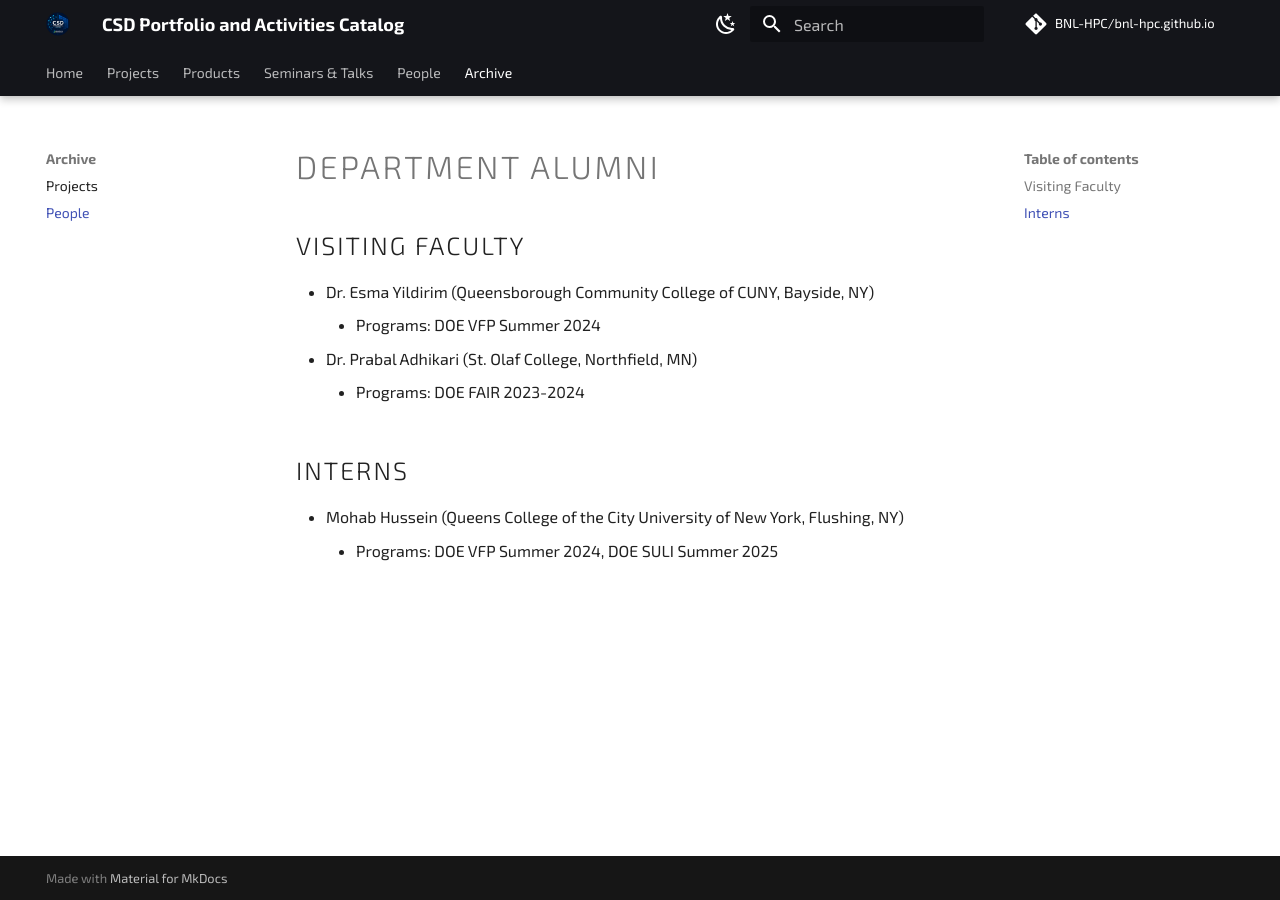
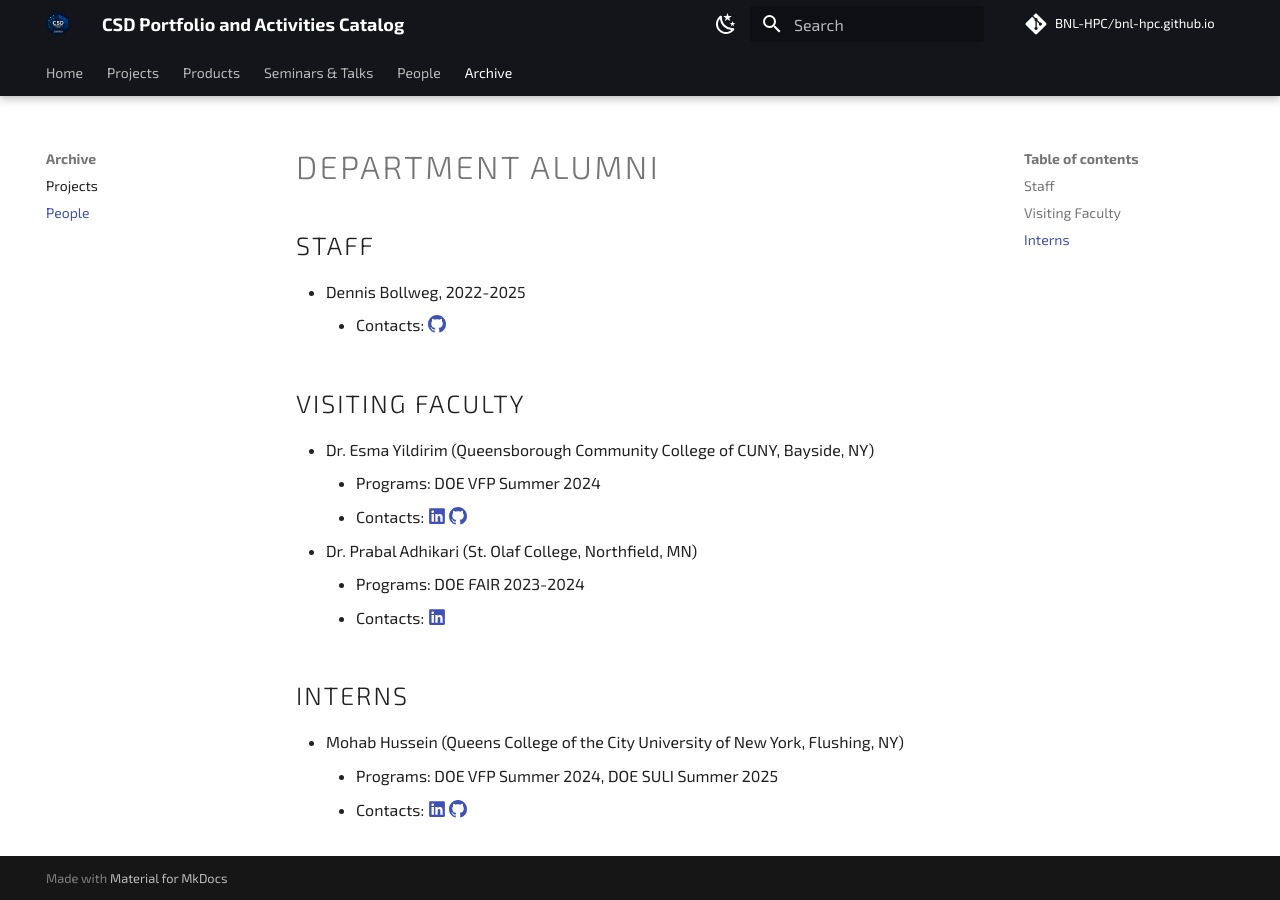
Before and after one commit to BNL-HPC/bnl-hpc.github.io, an MkDocs documentation site: the page built from docs/archive/people.md, in a window 1280 px wide. Built offline with MkDocs 1.6.1 and Material for MkDocs 9.7.7, drawn with Linux system fonts in a browser that asks for light colours; comment, search, counter and statistics services are not loaded; some of the changed lines change nothing that is shown.

Commit message:
docs: add staff alumni and update contact information

```diff
--- a/docs/archive/people.md
+++ b/docs/archive/people.md
@@ -1,15 +1,18 @@
 # Department Alumni
+
+## Staff
+- Dennis Bollweg, 2022-2025
+    - Contacts: [:octicons-mark-github-16:](https://github.com/dbollweg)
 
 ## Visiting Faculty
 - Dr. Esma Yildirim (Queensborough Community College of CUNY, Bayside, NY)
     - Programs: DOE VFP Summer 2024
+    - Contacts: [:fontawesome-brands-linkedin:](https://www.linkedin.com/in/esmayildirim65216228) [:octicons-mark-github-16:](https://github.com/esmayildirim)
 - Dr. Prabal Adhikari (St. Olaf College, Northfield, MN)
     - Programs: DOE FAIR 2023-2024
+    - Contacts: [:fontawesome-brands-linkedin:](https://www.linkedin.com/in/prabal-adhikari-7329b71b)
 
 ## Interns
 - Mohab Hussein (Queens College of the City University of New York, Flushing, NY)
     - Programs: DOE VFP Summer 2024, DOE SULI Summer 2025
-
-<!--
-## Former Staff
--->
+    - Contacts: [:fontawesome-brands-linkedin:](https://www.linkedin.com/in/mohab-hussein04) [:octicons-mark-github-16:](https://github.com/husseinmohab)
```
